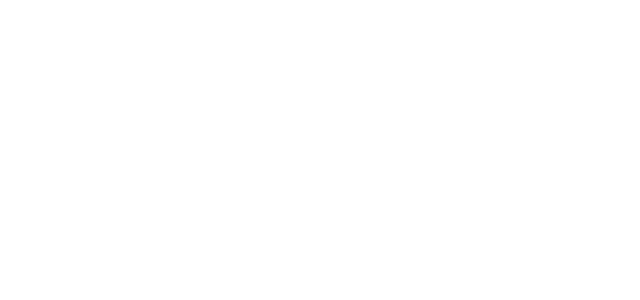
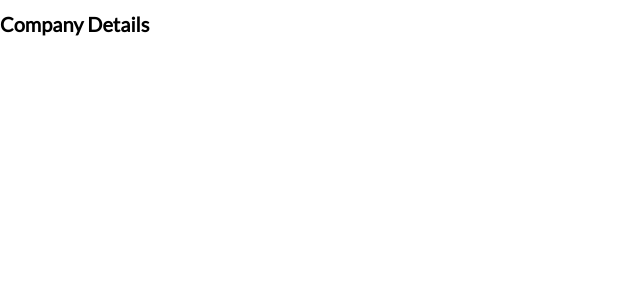
Before and after one commit to rhysgoehring/full-stack-challenge-client, a React (Create React App) app: page /company/1 in a window 1280 px wide. Shown: the top 300 px of the page, without its empty margins (0-640 px from the left). Built offline with nearby package versions, Linux system fonts and the light colour scheme.

Commit message:
created link on each company list item that takes user to the company details page

```diff
--- a/src/App.js
+++ b/src/App.js
@@ -3,7 +3,8 @@ import { BrowserRouter, Route, Switch } from "react-router-dom";
 
 import GlobalStyles from "./GlobalStyles";
 
-import CompaniesIndex from "./pages/CompaniesIndex/CompaniesIndex";
+import CompaniesIndex from "./pages/CompaniesIndex";
+import CompanyDetails from "./pages/CompanyDetails";
 
 const App = () => {
   return (
@@ -12,6 +13,7 @@ const App = () => {
       <BrowserRouter>
         <Switch>
           <Route path="/" exact component={CompaniesIndex} />
+          <Route path="/company/:id" exact component={CompanyDetails} />
         </Switch>
       </BrowserRouter>
     </React.Fragment>
--- a/src/components/CompanyListItem/index.js
+++ b/src/components/CompanyListItem/index.js
@@ -1,4 +1,5 @@
 import React from "react";
+import { Link } from "react-router-dom";
 import styled from "styled-components/macro";
 
 const ListItemContainer = styled.li`
@@ -37,6 +38,11 @@ const DescriptionText = styled.p`
   font-size: 1.5rem;
 `;
 
+const LinkToMore = styled(Link)`
+  font-size: 1.5rem;
+  padding-right: 0.5rem;
+`;
+
 const CompanyListItem = props => {
   return (
     <ListItemContainer>
@@ -45,7 +51,7 @@ const CompanyListItem = props => {
         <HeaderH2>
           Located In: {props.city}, {props.state}
         </HeaderH2>
-        <p>More...</p>
+        <LinkToMore to={props.linkTo}>More...</LinkToMore>
       </HeaderContainer>
       <DescriptionText>{props.description}</DescriptionText>
     </ListItemContainer>
--- a/src/pages/CompaniesIndex/CompaniesIndex.jsx
+++ b/src/pages/CompaniesIndex/index.js
@@ -34,6 +34,7 @@ class CompaniesIndex extends Component {
               city={company.city}
               state={company.state}
               description={company.description}
+              linkTo={`/company/${company.id}`}
             />
           ))}
         </CompanyList>
--- /dev/null
+++ b/src/pages/CompanyDetails/index.js
@@ -0,0 +1,13 @@
+import React, { Component } from "react";
+
+class CompanyDetails extends Component {
+  render() {
+    return (
+      <div>
+        <h1>Company Details</h1>
+      </div>
+    );
+  }
+}
+
+export default CompanyDetails;
```
